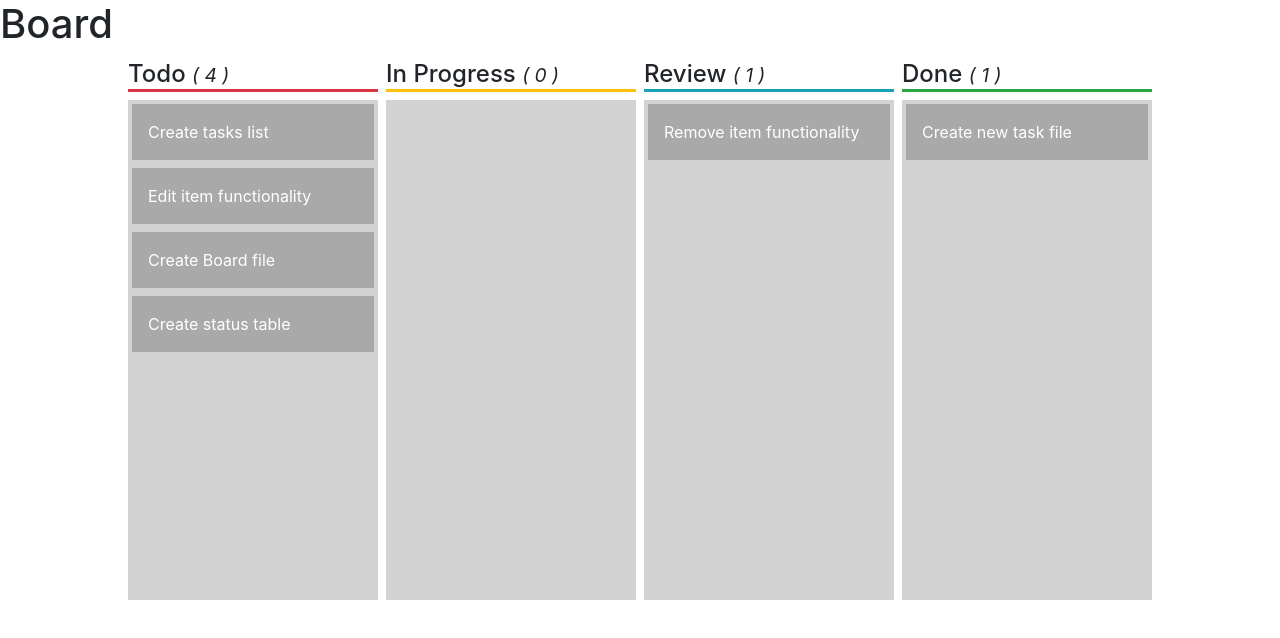
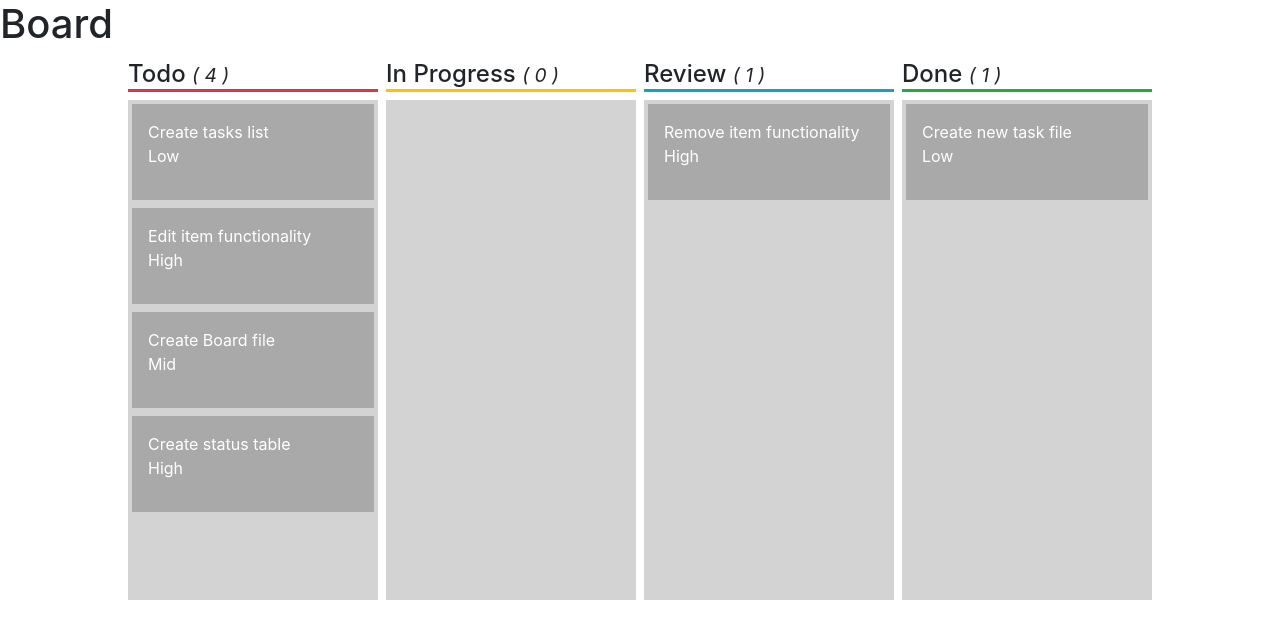
Before and after one commit to aliksayf/react-kanban-board-2.0, a React (Create React App) app: page / in a window 1280 px wide. Shown: the top 638 px of the page. Built offline with nearby package versions, Linux system fonts and the light colour scheme.

Commit message:
task card

```diff
--- a/src/components/Board.js
+++ b/src/components/Board.js
@@ -2,6 +2,7 @@ import React,  { useState } from "react";
 import { tasks, status, colors } from '../data/tasks';
 import { DragDropContext, Droppable, Draggable } from 'react-beautiful-dnd';
 import _ from 'lodash';
+import TaskCard from "./TaskCard";
 
 const onDragEnd = (result, taskList, setTaskList) => {
     if(!result.destination) return;
@@ -59,10 +60,10 @@ export default function Board() {
                                                                             <div ref={provided.innerRef}
                                                                                  {...provided.draggableProps}
                                                                                  {...provided.dragHandleProps}
-                                                                             className={snapshot.isDragging ? 'item dimgrey' : 'item darkgrey' }
-                                                                             style={{ ...provided.draggableProps.style }}
+                                                                                 className={snapshot.isDragging ? 'item dimgrey' : 'item darkgrey'}
+                                                                                 style={{...provided.draggableProps.style}}
                                                                             >
-                                                                            {item.name}
+                                                                                <TaskCard item={item} />
                                                                             </div>
                                                                         )
                                                                 }}
--- /dev/null
+++ b/src/components/TaskCard.js
@@ -0,0 +1,11 @@
+import React from "react";
+
+export default function TaskCard (props) {
+        console.log(props.item)
+    return (
+        <>
+            {props.item.name}
+            <p>{props.item.priority}</p>
+        </>
+    )
+}
```
Lines whose indentation alone changed are shown as unchanged.
